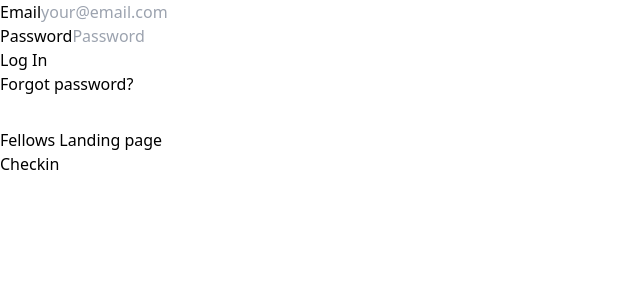
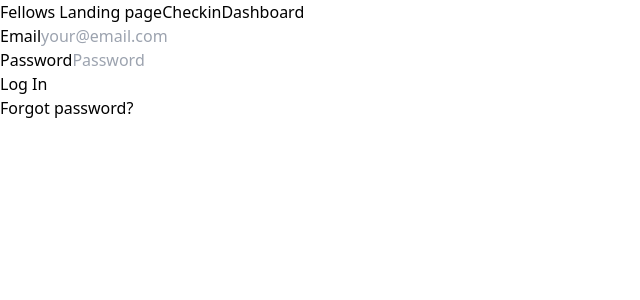
Before and after one commit to xarrijorge/mestroll, a Vue app: page /login in a window 1280 px wide. Shown: the top 300 px of the page, without its empty margins (0-640 px from the left). Built offline with nearby package versions, Linux system fonts and the light colour scheme.

Commit message:
dashboard setup

```diff
--- a/index.html
+++ b/index.html
@@ -4,7 +4,7 @@
     <meta charset="UTF-8">
     <link rel="icon" href="/favicon.ico">
     <meta name="viewport" content="width=device-width, initial-scale=1.0">
-    <title>Vite App</title>
+    <title>MESTRoll</title>
   </head>
   <body>
     <div id="app"></div>
--- a/package.json
+++ b/package.json
@@ -10,7 +10,10 @@
     "format": "prettier --write src/"
   },
   "dependencies": {
+    "chart.js": "^4.4.0",
+    "i": "^0.3.7",
     "vue": "^3.3.4",
+    "vue-chartjs": "^5.2.0",
     "vue-router": "^4.2.4",
     "vuex": "^4.1.0"
   },
--- a/src/App.vue
+++ b/src/App.vue
@@ -3,79 +3,21 @@ import { RouterLink, RouterView } from 'vue-router'
 </script>
 
 <template>
-  <RouterView />
   <header>
-    <div class="flex">
+
+    <div class="wrapper">
       <nav>
         <!-- <RouterLink to="/">Home</RouterLink>
         <RouterLink to="/about">About</RouterLink> -->
         <RouterLink to="/login">Fellows Landing page</RouterLink>
         <RouterLink to="/checkin">Checkin</RouterLink>
+        <RouterLink to="/dashboard">Dashboard</RouterLink>
       </nav>
     </div>
   </header>
+  <RouterView/>
 </template>
 
 <style scoped>
-header {
-  line-height: 1.5;
-  max-height: 100vh;
-}
 
-.logo {
-  display: block;
-  margin: 0 auto 2rem;
-}
-
-nav {
-  width: 100%;
-  font-size: 12px;
-  text-align: center;
-  margin-top: 2rem;
-}
-
-nav a.router-link-exact-active {
-  color: var(--color-text);
-}
-
-nav a.router-link-exact-active:hover {
-  background-color: transparent;
-}
-
-nav a {
-  display: inline-block;
-  padding: 0 1rem;
-  border-left: 1px solid var(--color-border);
-}
-
-nav a:first-of-type {
-  border: 0;
-}
-
-@media (min-width: 1024px) {
-  header {
-    display: flex;
-    place-items: center;
-    padding-right: calc(var(--section-gap) / 2);
-  }
-
-  .logo {
-    margin: 0 2rem 0 0;
-  }
-
-  header .wrapper {
-    display: flex;
-    place-items: flex-start;
-    flex-wrap: wrap;
-  }
-
-  nav {
-    text-align: left;
-    margin-left: -1rem;
-    font-size: 1rem;
-
-    padding: 1rem 0;
-    margin-top: 1rem;
-  }
-}
 </style>
--- a/src/views/CheckInView.vue
+++ b/src/components/CheckInView.vue
@@ -1,6 +1,6 @@
 <template>
   <div>
-    <h1>Welcome (name of fellow/staff)</h1>
+    <h1>Welcome {{ username }}</h1>
   </div>
   <div>
     <label for="rooms">Choose a room:</label>
@@ -12,3 +12,8 @@
     </select>
   </div>
 </template>
+<script>
+export default {
+  props: ["username"]
+}
+</script>
--- a/src/router/index.js
+++ b/src/router/index.js
@@ -1,9 +1,21 @@
 import { createRouter, createWebHistory } from 'vue-router'
-
 
 const router = createRouter({
   history: createWebHistory(import.meta.env.BASE_URL),
   routes: [
+    {
+      path: '/',
+      name: 'home',
+      component: () => import('../views/FellowsLoginPage.vue')
+    },
+    {
+      path: '/about',
+      name: 'about',
+      // route level code-splitting
+      // this generates a separate chunk (About.[hash].js) for this route
+      // which is lazy-loaded when the route is visited.
+      component: () => import('../views/AboutView.vue')
+    },
     {
       path: '/login',
       name: 'login',
@@ -11,11 +23,12 @@ const router = createRouter({
 
     },
     {
-      path: '/checkin',
-      name: 'checkin',
-      component: () => import('../views/CheckInView.vue')
+      path: '/dashboard',
+      name: 'dashboard',
+      component: () => import('../views/DashboardView.vue')
 
     }
+
   ]
 })
 
--- /dev/null
+++ b/src/views/DashboardView.vue
@@ -0,0 +1,18 @@
+<template>
+  <div>
+   <CheckInView :username="username"/>
+  </div>
+  <div>
+  </div>
+</template>
+<script>
+import CheckInView from "../components/CheckInView.vue";
+export default {
+    data() {
+        return {
+            username: this.currentUser ?? "Saveline"
+        };
+    },
+    components: { CheckInView }
+}
+</script>
```
Also changed, not shown: src/components/charts/BarChart.vue (added), src/views/AboutView.vue (added), 1 other file (tests, documents, lock files or other folders).
